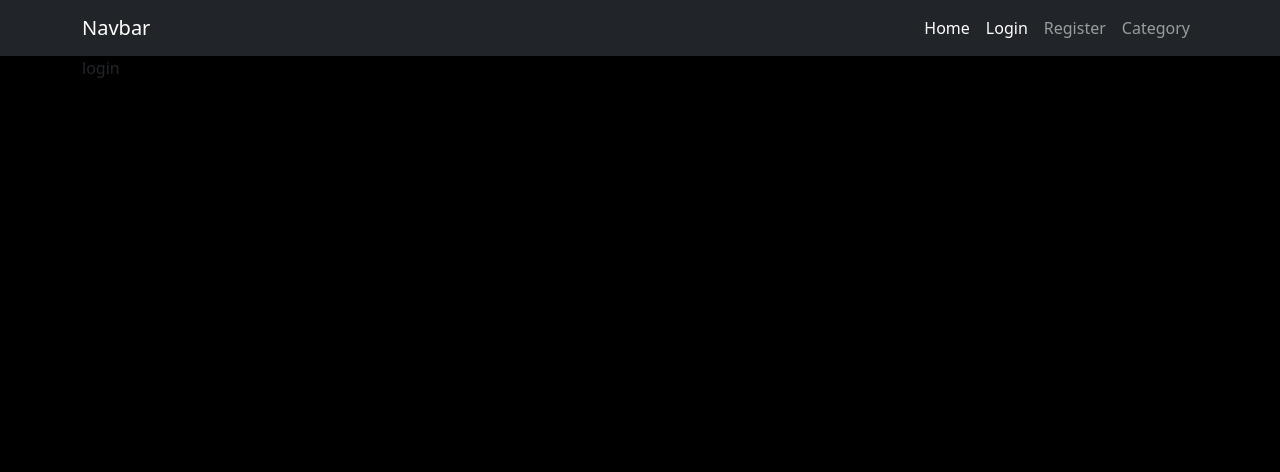
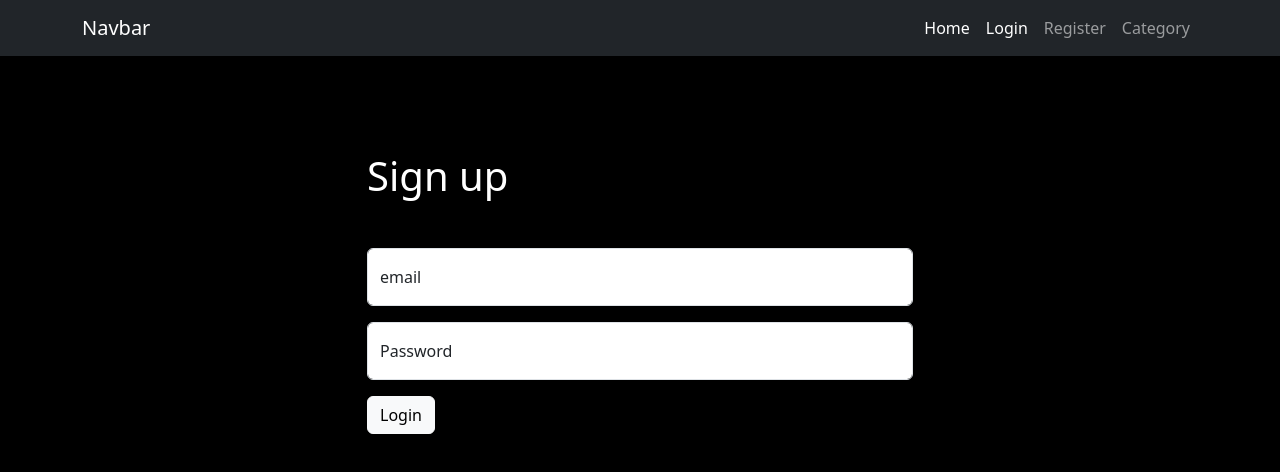
Before and after one commit to farhamostafa657/e-commerce-react-app, a React (Vite) app in the folder e-commerce-app/: page /login in a window 1280 px wide. Shown: the top 472 px of the page. Built offline with nearby package versions, Linux system fonts and the light colour scheme; the HTML template or start-up script is replaced by a standard one.

Commit message:
handle login and register form and call apis using axios

```diff
--- a/e-commerce-app/src/Components/Login/Login.jsx
+++ b/e-commerce-app/src/Components/Login/Login.jsx
@@ -1,5 +1,162 @@
+import axios from "axios";
+import { useFormik } from "formik";
+import { useState } from "react";
+import { useNavigate } from "react-router-dom";
+import * as YUP from "yup";
+
 function Login() {
-  return <div>login</div>;
+  const initialValues = {
+    email: "",
+    password: "",
+  };
+
+  const [apiError, setApiError] = useState(null);
+
+  const validationSchema = YUP.object().shape({
+    email: YUP.string().email("invalid email").required("email is required"),
+    password: YUP.string()
+      .matches(/^([A-Z][a-z0-9]{3,8})$/, "invalid password")
+      .required("password is requered"),
+  });
+
+  const navigate = useNavigate();
+
+  async function callLoginApi(values) {
+    try {
+      setApiError(null);
+
+      let { data } = await axios.post(
+        "http://localhost:8888/auth/login",
+        values
+      );
+      console.log(data);
+      if (data.message == "created") {
+        navigate("/home");
+      }
+    } catch (error) {
+      console.log(values);
+      console.log(error.response.data.message);
+      setApiError(error.response.data.message);
+    }
+  }
+
+  let loginForm = useFormik({
+    initialValues,
+    validationSchema,
+    onSubmit: callLoginApi,
+  });
+
+  // function validate(values) {
+  //   const errors = {};
+
+  //   if (values.userName == "") {
+  //     errors.userName = "requerid";
+  //   } else if (values.userName.length < 3) {
+  //     errors.userName = "username must be more than 3 char ";
+  //   } else if (values.userName.length > 15) {
+  //     errors.userName = "username must be less than 15 char ";
+  //   }
+
+  //   if (values.email == "") {
+  //     errors.email = "requerid";
+  //   } else if (
+  //     !/^[a-zA-Z0-9._%+-]+@[a-zA-Z0-9.-]+\.[a-zA-Z]{2,}$/.test(values.email)
+  //   ) {
+  //     errors.email = "invalid email";
+  //   }
+
+  //   if (values.password == "") {
+  //     errors.password = "requerid";
+  //   } else if (
+  //     !/^(?=.*[A-Z])(?=.*[a-z])(?=.*\d)(?=.*[@$!%*?&])[A-Za-z\d@$!%*?&]{8,}$/.test(
+  //       values.email
+  //     )
+  //   ) {
+  //     errors.password = "invalid password";
+  //   }
+
+  //   if (values.confirmedPassword == "") {
+  //     errors.confirmedPassword = "requerid";
+  //   } else if (values.confirmedPassword != values.password) {
+  //     errors.password = "confirmedPassword and password must be equal";
+  //   }
+
+  //   if (values.phone == "") {
+  //     errors.phone = "requerid";
+  //   }
+
+  //   if (values.photo == "") {
+  //     errors.photo = "requerid";
+  //   }
+
+  //   console.log(errors);
+
+  //   return errors;
+  // }
+
+  return (
+    <div>
+      <div className="row my-5 h-100">
+        <div className="col-md-6 offset-3">
+          <h1 className="my-5 text-white">Sign up</h1>
+
+          <form onSubmit={loginForm.handleSubmit}>
+            {apiError ? (
+              <div className="alert alert-danger" role="alert">
+                {apiError}
+              </div>
+            ) : (
+              ""
+            )}
+
+            <div className="form-floating mb-3">
+              <input
+                type="email"
+                className="form-control"
+                id="email"
+                placeholder="email"
+                name="email"
+                value={loginForm.values.email}
+                onChange={loginForm.handleChange}
+                onBlur={loginForm.handleBlur}
+              />
+              <label htmlFor="floatingPassword">email</label>
+            </div>
+            {loginForm.errors.email && loginForm.errors.email ? (
+              <div className="alert alert-danger" role="alert">
+                {loginForm.errors.email}
+              </div>
+            ) : (
+              ""
+            )}
+
+            <div className="form-floating mb-3">
+              <input
+                type="password"
+                className="form-control"
+                id="password"
+                placeholder="Password"
+                name="password"
+                value={loginForm.values.password}
+                onChange={loginForm.handleChange}
+                onBlur={loginForm.handleBlur}
+              />
+              <label htmlFor="floatingPassword">Password</label>
+            </div>
+            {loginForm.errors.password && loginForm.touched.password ? (
+              <div className="alert alert-danger" role="alert">
+                {loginForm.errors.password}
+              </div>
+            ) : (
+              ""
+            )}
+
+            <button className="btn btn-light primary mb-5 ">Login</button>
+          </form>
+        </div>
+      </div>
+    </div>
+  );
 }
 
 export default Login;
--- a/e-commerce-app/src/Components/Register/Register.jsx
+++ b/e-commerce-app/src/Components/Register/Register.jsx
@@ -1,4 +1,7 @@
+import axios from "axios";
 import { useFormik } from "formik";
+import { useState } from "react";
+import { useNavigate } from "react-router-dom";
 import * as YUP from "yup";
 
 function Register() {
@@ -6,10 +9,12 @@ function Register() {
     userName: "",
     email: "",
     password: "",
-    confirmedpassword: "",
+    confirmedPassword: "",
     phone: "",
-    photo: "",
+    photo: null,
   };
+
+  const [apiError, setApiError] = useState(null);
 
   const validationSchema = YUP.object().shape({
     userName: YUP.string()
@@ -18,24 +23,62 @@ function Register() {
       .max(15, "must 15 char maximum"),
     email: YUP.string().email("invalid email").required("email is required"),
     password: YUP.string()
-      .matches(/^([A-Z][a-z0-9]{3,8})$/, "invalid email")
+      .matches(/^([A-Z][a-z0-9]{3,8})$/, "invalid password")
       .required("password is requered"),
-    confirmedpassword: YUP.string()
+    confirmedPassword: YUP.string()
       .oneOf(
         [YUP.ref("password")],
         "password and confermed password should be the same"
       )
       .required("confirmed password is required"),
-    phone: YUP.number().required("phone is required"),
-    photo: YUP.string().required("photo is required"),
+    phone: YUP.string().required("phone is required"),
+    photo: YUP.mixed()
+      .required("photo is required")
+      .test("fileType", "Only images are allowed", (value) => {
+        return (
+          value && ["image/jpeg", "image/png", "image/jpg"].includes(value.type)
+        );
+      })
+      .test("fileSize", "File size must be less than 3MB", (value) => {
+        return value && value.size <= 3 * 1024 * 1024; // الحد الأقصى 2MB
+      }),
   });
+
+  const navigate = useNavigate();
+
+  async function callSignUpApi(values) {
+    let formData;
+    try {
+      setApiError(null);
+      formData = new FormData();
+      formData.append("userName", values.userName);
+      formData.append("email", values.email);
+      formData.append("password", values.password);
+      formData.append("confirmedPassword", values.confirmedPassword);
+      formData.append("phone", values.phone);
+      formData.append("photo", values.photo);
+      let { data } = await axios.post(
+        "http://localhost:8888/auth/signUp",
+        formData,
+        {
+          headers: { "Content-Type": "multipart/form-data" },
+        }
+      );
+      console.log(data);
+      if (data.message == "created") {
+        navigate("/login");
+      }
+    } catch (error) {
+      console.log(values);
+      console.log(error.response.data.message);
+      setApiError(error.response.data.message);
+    }
+  }
 
   let registerForm = useFormik({
     initialValues,
     validationSchema,
-    onSubmit: (values) => {
-      console.log(values);
-    },
+    onSubmit: callSignUpApi,
   });
 
   // function validate(values) {
@@ -67,10 +110,10 @@ function Register() {
   //     errors.password = "invalid password";
   //   }
 
-  //   if (values.confirmedpassword == "") {
-  //     errors.confirmedpassword = "requerid";
-  //   } else if (values.confirmedpassword != values.password) {
-  //     errors.password = "confirmedpassword and password must be equal";
+  //   if (values.confirmedPassword == "") {
+  //     errors.confirmedPassword = "requerid";
+  //   } else if (values.confirmedPassword != values.password) {
+  //     errors.password = "confirmedPassword and password must be equal";
   //   }
 
   //   if (values.phone == "") {
@@ -93,6 +136,13 @@ function Register() {
           <h1 className="my-5 text-white">Sign up</h1>
 
           <form onSubmit={registerForm.handleSubmit}>
+            {apiError ? (
+              <div className="alert alert-danger" role="alert">
+                {apiError}
+              </div>
+            ) : (
+              ""
+            )}
             <div className="form-floating mb-3">
               <input
                 type="text"
@@ -162,17 +212,17 @@ function Register() {
                 className="form-control"
                 id="repassword"
                 placeholder="Repassword"
-                name="confirmedpassword"
-                value={registerForm.values.confirmedpassword}
+                name="confirmedPassword"
+                value={registerForm.values.confirmedPassword}
                 onChange={registerForm.handleChange}
                 onBlur={registerForm.handleBlur}
               />
               <label htmlFor="floatingPassword">Repassword</label>
             </div>
-            {registerForm.errors.confirmedpassword &&
-            registerForm.touched.confirmedpassword ? (
+            {registerForm.errors.confirmedPassword &&
+            registerForm.touched.confirmedPassword ? (
               <div className="alert alert-danger" role="alert">
-                {registerForm.errors.confirmedpassword}
+                {registerForm.errors.confirmedPassword}
               </div>
             ) : (
               ""
@@ -180,7 +230,7 @@ function Register() {
 
             <div className="form-floating mb-3">
               <input
-                type="number"
+                type="text"
                 className="form-control"
                 id="phone"
                 placeholder="phone"
@@ -206,8 +256,13 @@ function Register() {
                 id="photot"
                 placeholder="photo"
                 name="photo"
-                value={registerForm.values.photo}
-                onChange={registerForm.handleChange}
+                accept="image/*"
+                onChange={(event) => {
+                  registerForm.setFieldValue(
+                    "photo",
+                    event.currentTarget.files[0]
+                  );
+                }}
                 onBlur={registerForm.handleBlur}
               />
               <label htmlFor="photo">Photo</label>
```
Also changed, not shown: e-commerce-app/src/Components/Ctegory/Category.jsx (+62 -8 lines).
